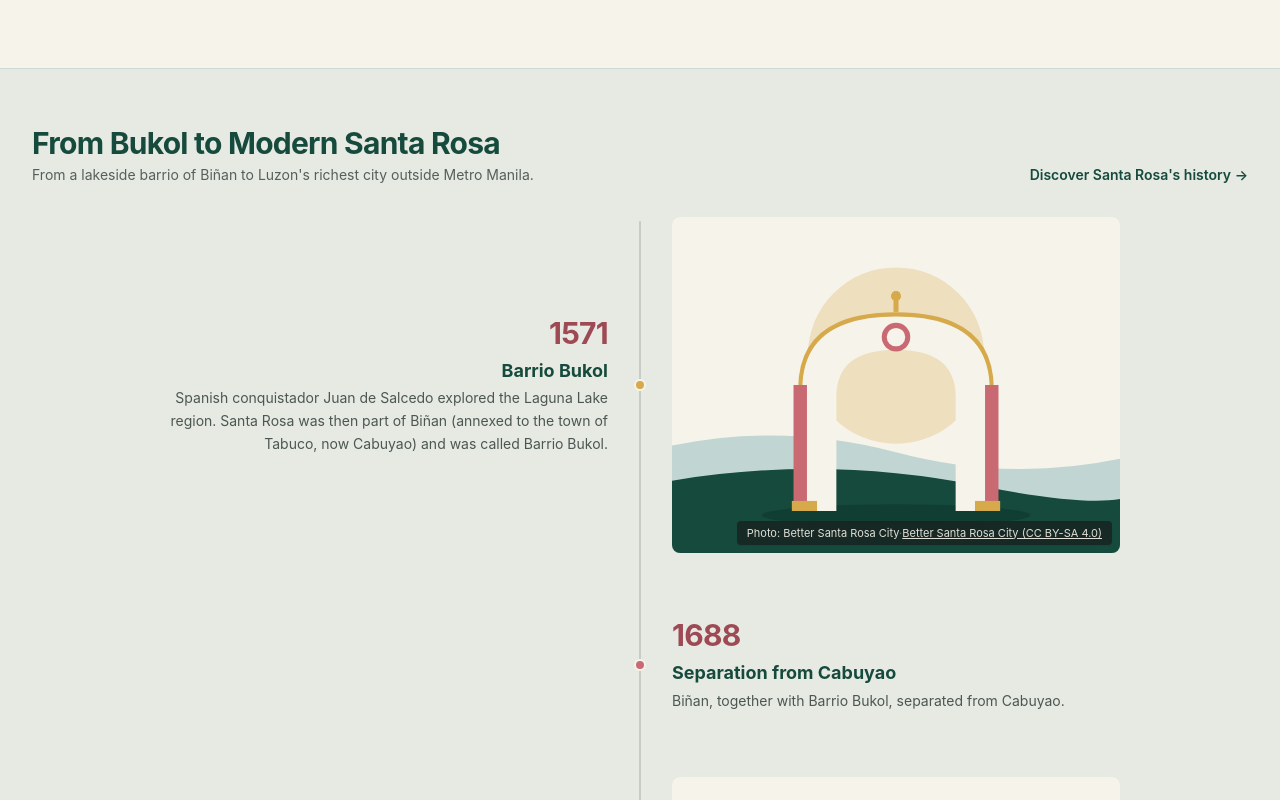
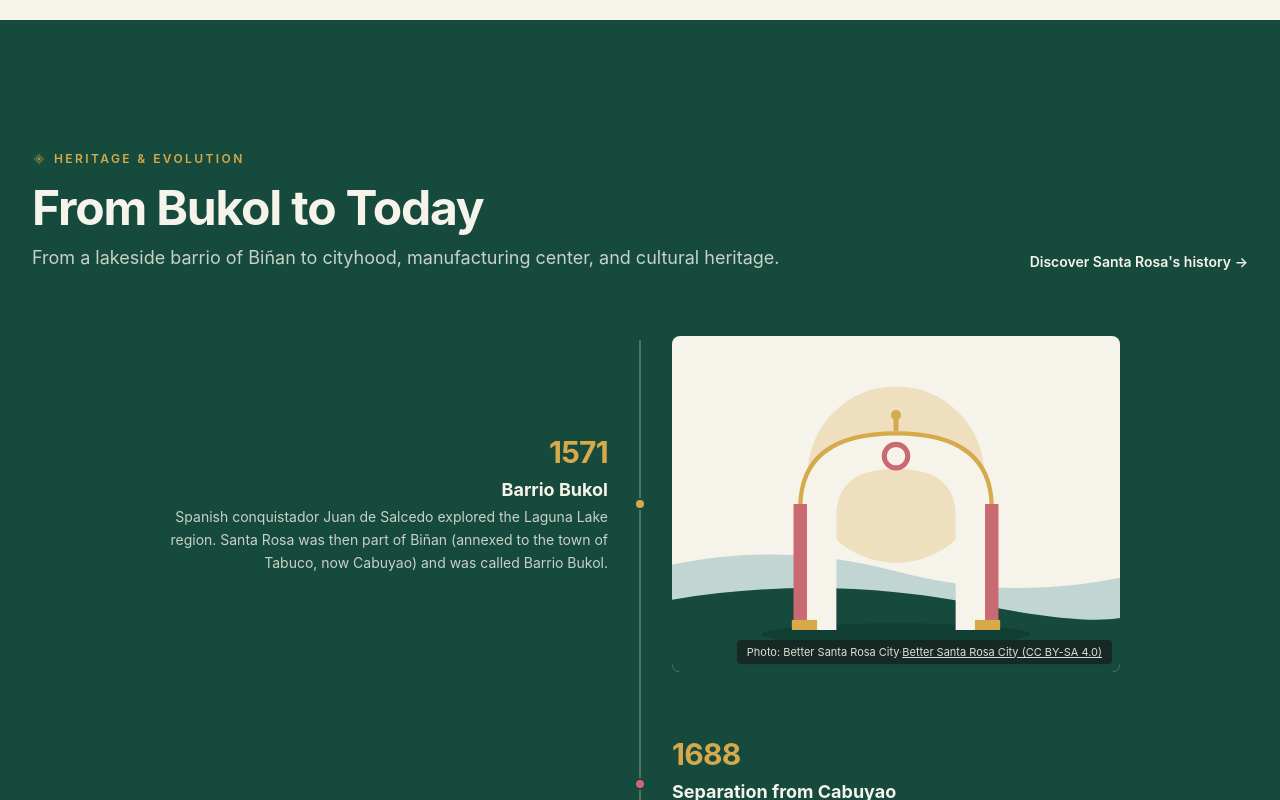
Before and after one commit to jericizon/bettersantarosacity, a Nuxt app: page / in a window 1280 px wide. Shown: the part 5580-6380 px from the top of the page. Built offline with nearby package versions, Linux system fonts and the light colour scheme.

Commit message:
feat(history): transform history into deep green chapter with neutral source-backed copy

```diff
--- a/components/civic/Timeline.vue
+++ b/components/civic/Timeline.vue
@@ -10,9 +10,14 @@ interface TimelineItem {
   description: string
 }
 
-const props = defineProps<{
+const props = withDefaults(defineProps<{
   items: TimelineItem[]
-}>()
+  // 'dark' pairs with the deep-green homepage chapter (spec §4); default stays
+  // light for the explore page.
+  theme?: 'light' | 'dark'
+}>(), {
+  theme: 'light'
+})
 
 // media.json is validated against MediaItemSchema by media-schema.spec.ts;
 // the JSON import widens `category` to string, so assert the type once here.
@@ -40,7 +45,10 @@ const entries = computed(() =>
   <!-- Continuous rule via pseudo-element (ol may only contain li children):
        left rail on mobile, centered spine on md+ -->
   <ol
-    class="relative space-y-12 md:space-y-16 before:absolute before:top-1 before:bottom-1 before:left-1.5 before:w-0.5 before:-translate-x-1/2 before:rounded-full before:bg-charcoal/15 before:content-[''] md:before:left-1/2"
+    :class="[
+      'relative space-y-12 md:space-y-16 before:absolute before:top-1 before:bottom-1 before:left-1.5 before:w-0.5 before:-translate-x-1/2 before:rounded-full before:content-[\'\'] md:before:left-1/2',
+      theme === 'dark' ? 'before:bg-parchment/25' : 'before:bg-charcoal/15'
+    ]"
   >
     <li
       v-for="(entry, i) in entries"
@@ -51,7 +59,9 @@ const entries = computed(() =>
       <span
         aria-hidden="true"
         :class="[
-          'absolute left-1.5 top-2.5 h-3 w-3 -translate-x-1/2 rounded-full border-2 border-parchment md:left-1/2 md:top-1/2 md:-translate-y-1/2',
+          'absolute left-1.5 top-2.5 h-3 w-3 -translate-x-1/2 rounded-full border-2 md:left-1/2 md:top-1/2 md:-translate-y-1/2',
+          // Marker ring matches the ground so the dot reads as a break in the spine.
+          theme === 'dark' ? 'border-laguna-green' : 'border-parchment',
           entry.landmark ? 'bg-heritage-gold' : 'bg-rose-accent'
         ]"
       />
@@ -61,11 +71,26 @@ const entries = computed(() =>
           : 'md:col-start-2 md:justify-self-start'"
         class="md:max-w-md"
       >
-        <p class="font-serif text-2xl font-bold leading-none tracking-tight text-rose-accent-dark md:text-3xl">
+        <p
+          :class="[
+            'font-serif text-2xl font-bold leading-none tracking-tight md:text-3xl',
+            theme === 'dark' ? 'text-heritage-gold' : 'text-rose-accent-dark'
+          ]"
+        >
           {{ entry.year }}
         </p>
-        <h3 class="mt-2 font-serif text-lg font-bold leading-snug text-laguna-green">{{ entry.title }}</h3>
-        <p class="mt-1 text-sm leading-relaxed text-charcoal/75">{{ entry.description }}</p>
+        <h3
+          :class="[
+            'mt-2 font-serif text-lg font-bold leading-snug',
+            theme === 'dark' ? 'text-parchment' : 'text-laguna-green'
+          ]"
+        >{{ entry.title }}</h3>
+        <p
+          :class="[
+            'mt-1 text-sm leading-relaxed',
+            theme === 'dark' ? 'text-parchment/80' : 'text-charcoal/75'
+          ]"
+        >{{ entry.description }}</p>
       </div>
       <div
         v-if="entry.landmark"
--- a/pages/index.vue
+++ b/pages/index.vue
@@ -431,7 +431,7 @@ const BAND_CLASS = '-mx-4 px-4 py-10 sm:-mx-6 sm:px-6 md:py-14 lg:-mx-8 lg:px-8'
       </div>
     </section>
 
-    <!-- Interim page container resumes: chapters 6-11 keep the constrained
+    <!-- Interim page container resumes: chapters 6-7 keep the constrained
          gutter until each graduates to a full-bleed chapter. -->
     <div class="max-w-7xl mx-auto px-4 sm:px-6 lg:px-8 py-8 sm:py-12">
     <div class="flex flex-col gap-16 md:gap-24">
@@ -533,33 +533,44 @@ const BAND_CLASS = '-mx-4 px-4 py-10 sm:-mx-6 sm:px-6 md:py-14 lg:-mx-8 lg:px-8'
         </div>
       </section>
     </div>
+    </div>
+    </div>
 
-    <!-- 8 — From Bukol to Modern Santa Rosa (Laguna-blue band) -->
+    <!-- 8 — From Bukol to Today: deep-green editorial chapter (spec §4).
+         Copy stays neutral and source-backed — no unverified superlatives
+         (spec §21). The shared timeline switches to its dark theme here. -->
     <section
       ref="heritageBand"
-      aria-labelledby="history-heading"
-      class="section-lake-blue"
-      :class="[BAND_CLASS, revealClass(heritageVisible)]"
+      aria-label="From Bukol to Today"
+      class="w-full section-deep-green py-20 sm:py-28 lg:py-32"
+      :class="revealClass(heritageVisible)"
     >
-      <div class="flex flex-wrap items-end justify-between gap-4">
-        <div>
-          <h2 id="history-heading" class="font-serif text-3xl font-bold tracking-tight text-laguna-green">
-            From Bukol to Modern Santa Rosa
-          </h2>
-          <p class="mt-1 text-sm text-charcoal/70">
-            From a lakeside barrio of Biñan to Luzon's richest city outside Metro Manila.
-          </p>
+      <div class="max-w-7xl mx-auto px-4 sm:px-6 lg:px-8">
+        <div class="flex flex-wrap items-end justify-between gap-6">
+          <EditorialSectionHeader
+            theme="dark"
+            eyebrow="Heritage & Evolution"
+            title="From Bukol to Today"
+            description="From a lakeside barrio of Biñan to cityhood, manufacturing center, and cultural heritage."
+          />
+          <NuxtLink
+            to="/explore"
+            class="rounded-sm text-sm font-semibold text-parchment underline-offset-4 hover:underline focus-visible:outline focus-visible:outline-2 focus-visible:outline-heritage-gold"
+          >
+            Discover Santa Rosa's history →
+          </NuxtLink>
         </div>
-        <NuxtLink
-          to="/explore"
-          class="rounded-sm text-sm font-semibold text-laguna-green underline-offset-4 hover:underline focus-visible:outline focus-visible:outline-2 focus-visible:outline-laguna-green"
-        >
-          Discover Santa Rosa's history →
-        </NuxtLink>
+
+        <div class="max-w-5xl mx-auto mt-12 sm:mt-16">
+          <CivicTimeline :items="cityData.timeline" theme="dark" />
+        </div>
       </div>
-      <CivicTimeline :items="cityData.timeline" class="mt-8" />
     </section>
 
+    <!-- Interim page container resumes: chapters 9-11 keep the constrained
+         gutter until each graduates to a full-bleed chapter. -->
+    <div class="max-w-7xl mx-auto px-4 sm:px-6 lg:px-8 py-8 sm:py-12">
+    <div class="flex flex-col gap-16 md:gap-24">
     <!-- 9 — Signature editorial collage (heritage parchment) -->
     <section
       ref="collageSection"
```
Also changed, not shown: 2 other files (tests, documents, lock files or other folders).
